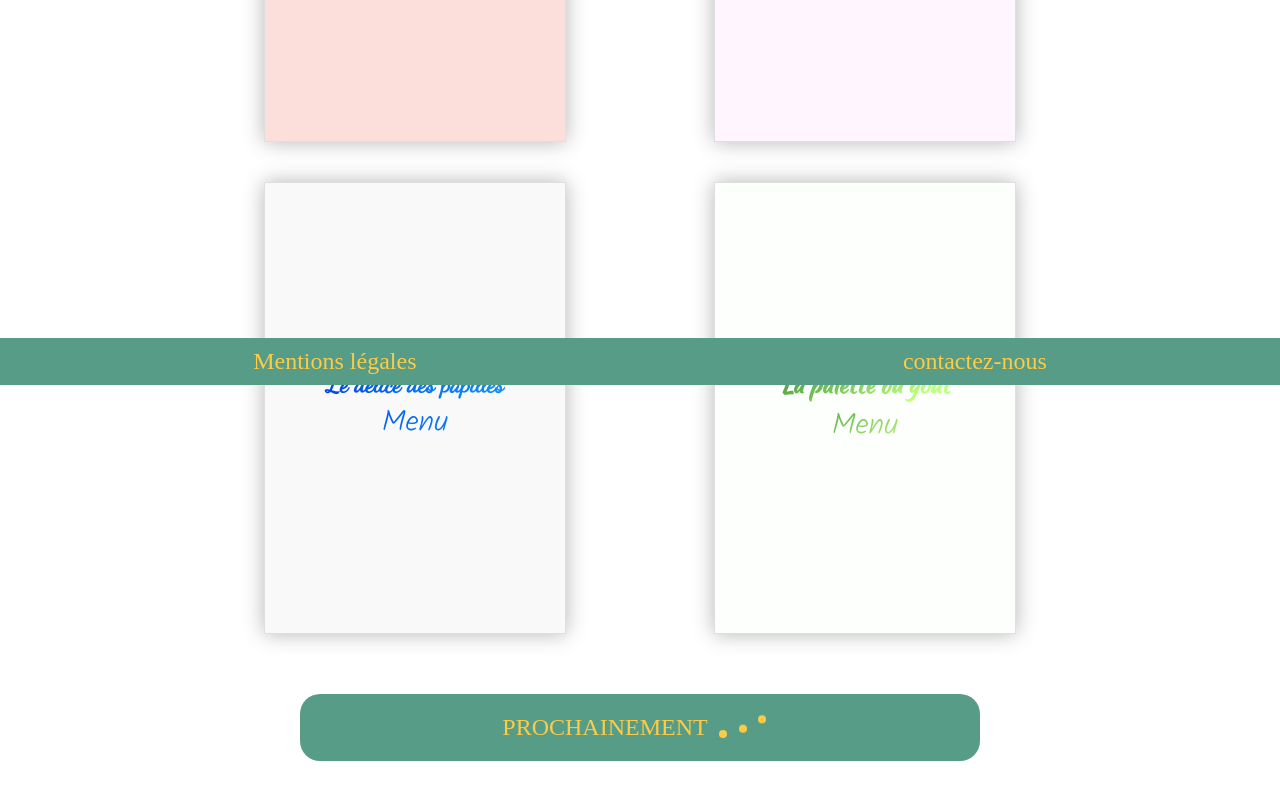
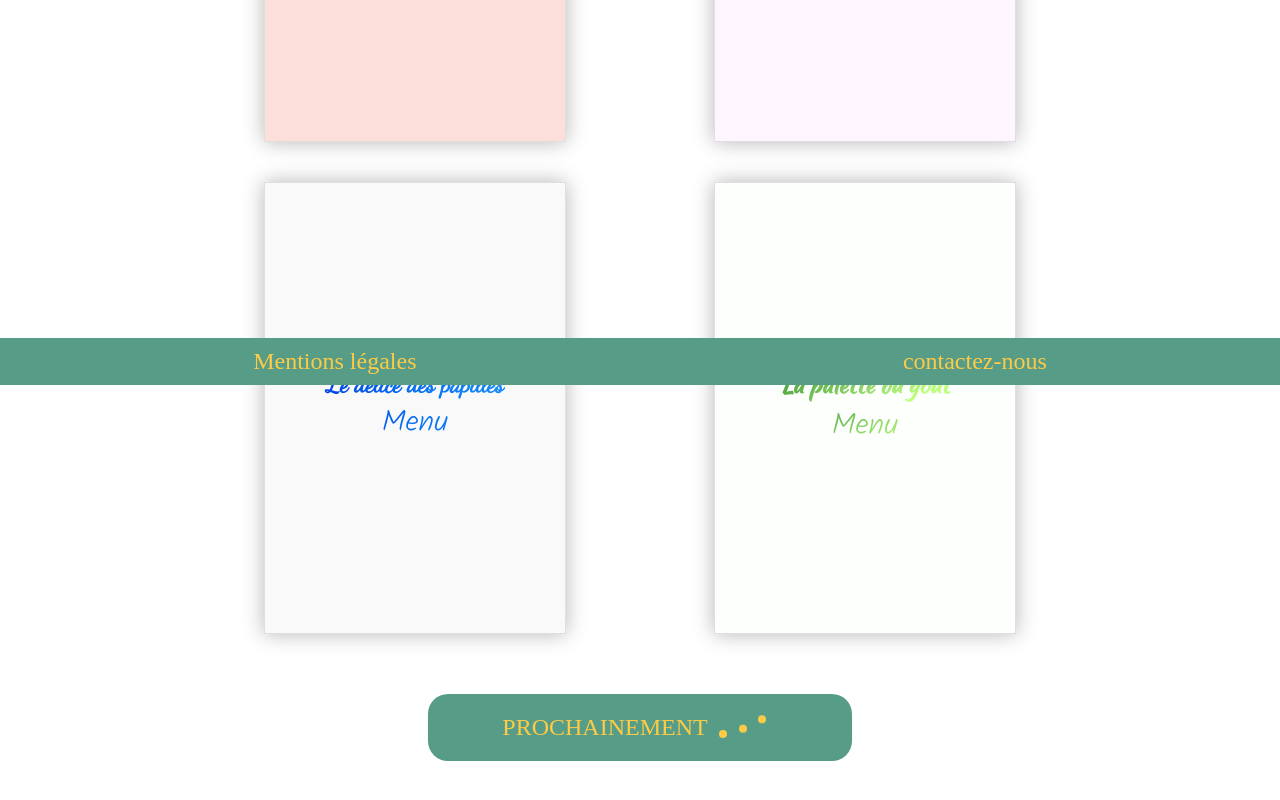
Before and after one commit to Maytongly/ohmyfood_projet03, a website: page index.html in a window 1280 px wide. Shown: the part 415-1215 px from the top of the page. Drawn offline with Linux system fonts and the light colour scheme; a web font is replaced by a local one.

Commit message:
correction media quiery

```diff
--- a/sass/Utils/_mediaquiery.scss
+++ b/sass/Utils/_mediaquiery.scss
@@ -16,7 +16,8 @@
             font-size: 1.2rem;
         }
     }
-}
+
+
 .ledelice {
     h2 {
         font-size: 2.2rem;
@@ -85,3 +86,4 @@
         }
     }
 }
+}
--- a/sass/composants/_prochainement.scss
+++ b/sass/composants/_prochainement.scss
@@ -3,7 +3,7 @@
     border-radius: 20px;
     text-align: center;
     justify-content: center;
-    width: 50%;
+    width: 30%;
     margin: 40px auto;
     padding: 20px;
     cursor: pointer;
@@ -27,6 +27,7 @@
             }
     }
 }
+
 @keyframes jump {
     0% {
         transform: translateY(1px);
--- a/sass/composants/_wiggle.scss
+++ b/sass/composants/_wiggle.scss
@@ -14,8 +14,6 @@
 
     45% { transform: translateX(-10px); }
 
-    50% { transform: translateX(0);}
-
     55% { transform: translateX(5px);}
 
     60% { transform: translateX(-5px);}
--- a/sass/pages/_pages.scss
+++ b/sass/pages/_pages.scss
@@ -23,6 +23,8 @@
 
     .titre_h3 {
         &:hover+.souligner {
+
+
             transform: scale(1);
         }
     }
```
Also changed, not shown: main.css, 1 other file.
